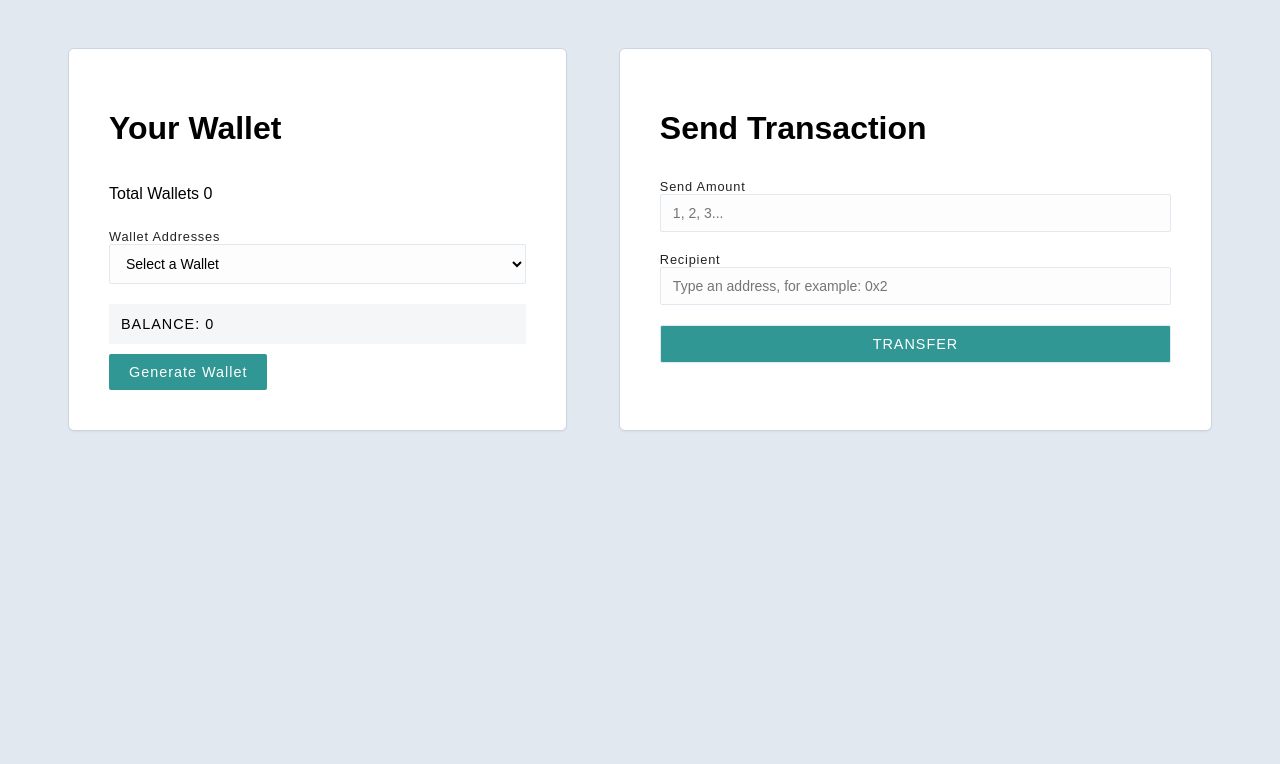
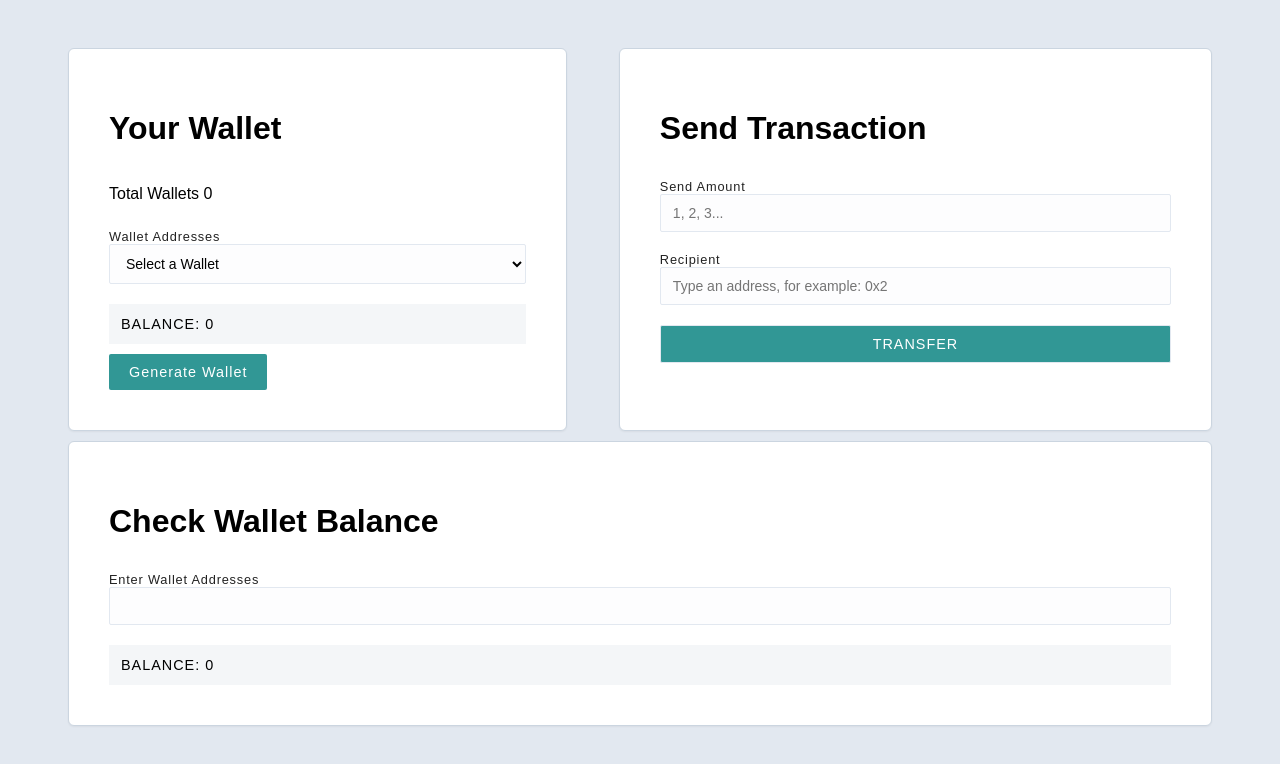
Before and after one commit to AlSirang/ECDSA-Node, a Next.js app: page / in a window 1280 px wide. Shown: the top 764 px of the page. Built offline with nearby package versions, Linux system fonts and the light colour scheme.

Commit message:
fix: add component to search wallet balance

```diff
--- /dev/null
+++ b/components/walletBalance.jsx
@@ -0,0 +1,39 @@
+import { useState } from "react";
+import { server } from "@/configs/axios.config";
+
+function WalletBalance() {
+  const [balance, setBalance] = useState(0);
+  async function onChange(evt) {
+    const address = evt.target.value;
+
+    if (address) {
+      const {
+        data: { balance },
+      } = await server.get(`balance`, { params: { address } });
+      setBalance(balance);
+    } else {
+      setBalance(0);
+    }
+  }
+
+  return (
+    <div className="container wallet">
+      <h1>Check Wallet Balance</h1>
+
+      <label htmlFor="wallet">
+        Enter Wallet Addresses
+        <input
+          type="text"
+          name="wallet"
+          id="wallet"
+          autoComplete="off"
+          onChange={onChange}
+        />
+      </label>
+
+      <div className="balance">Balance: {balance}</div>
+    </div>
+  );
+}
+
+export default WalletBalance;
--- a/pages/index.js
+++ b/pages/index.js
@@ -4,6 +4,7 @@ import { useState } from "react";
 
 import Transfer from "@/components/transfer";
 import Wallet from "@/components/wallet";
+import WalletBalance from "@/components/walletBalance";
 
 export default function Home() {
   const [balance, setBalance] = useState(0);
@@ -12,6 +13,7 @@ export default function Home() {
     privateKey: "",
   });
   return (
+    <>
       <div className="app">
         <Wallet
           balance={balance}
@@ -25,5 +27,9 @@ export default function Home() {
           address={address}
         />
       </div>
+      <div className="app container-button">
+        <WalletBalance />
+      </div>
+    </>
   );
 }
```
Lines whose indentation alone changed are shown as unchanged.
